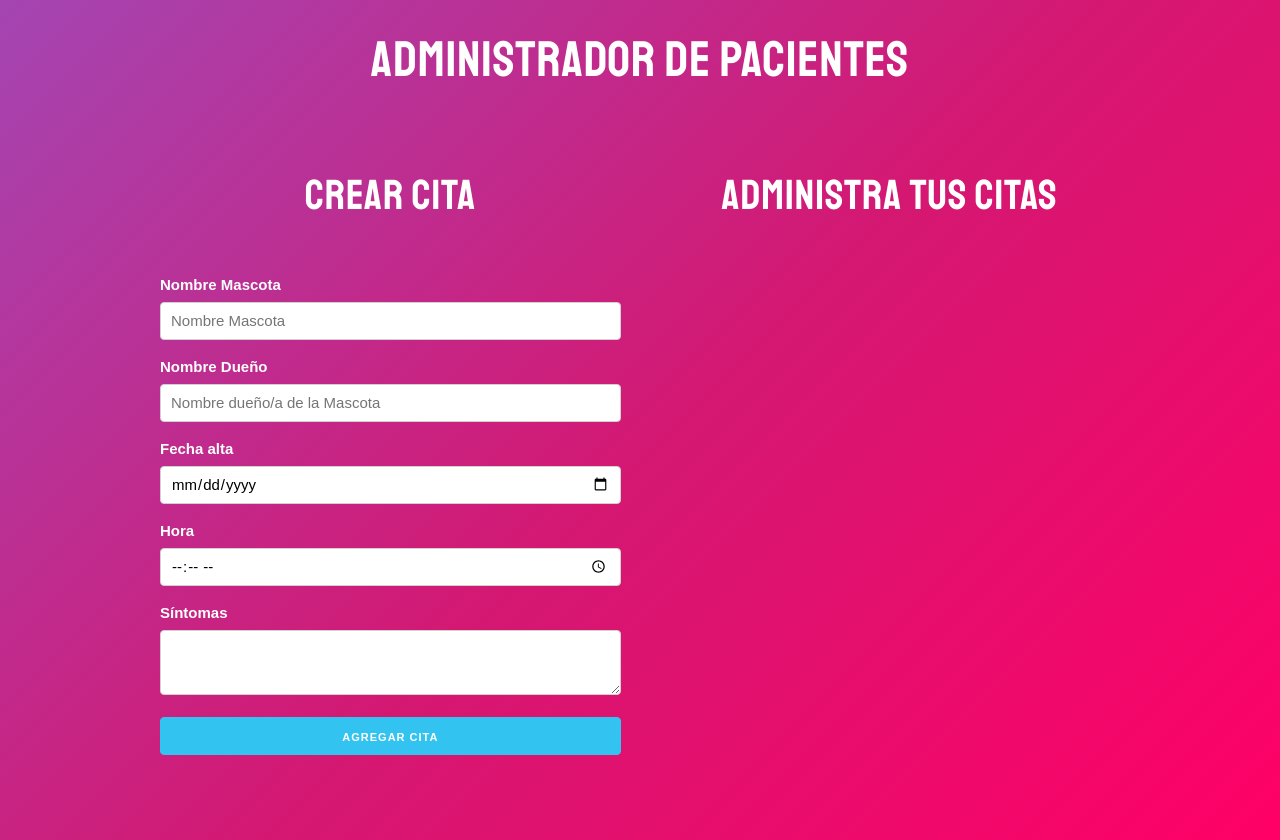
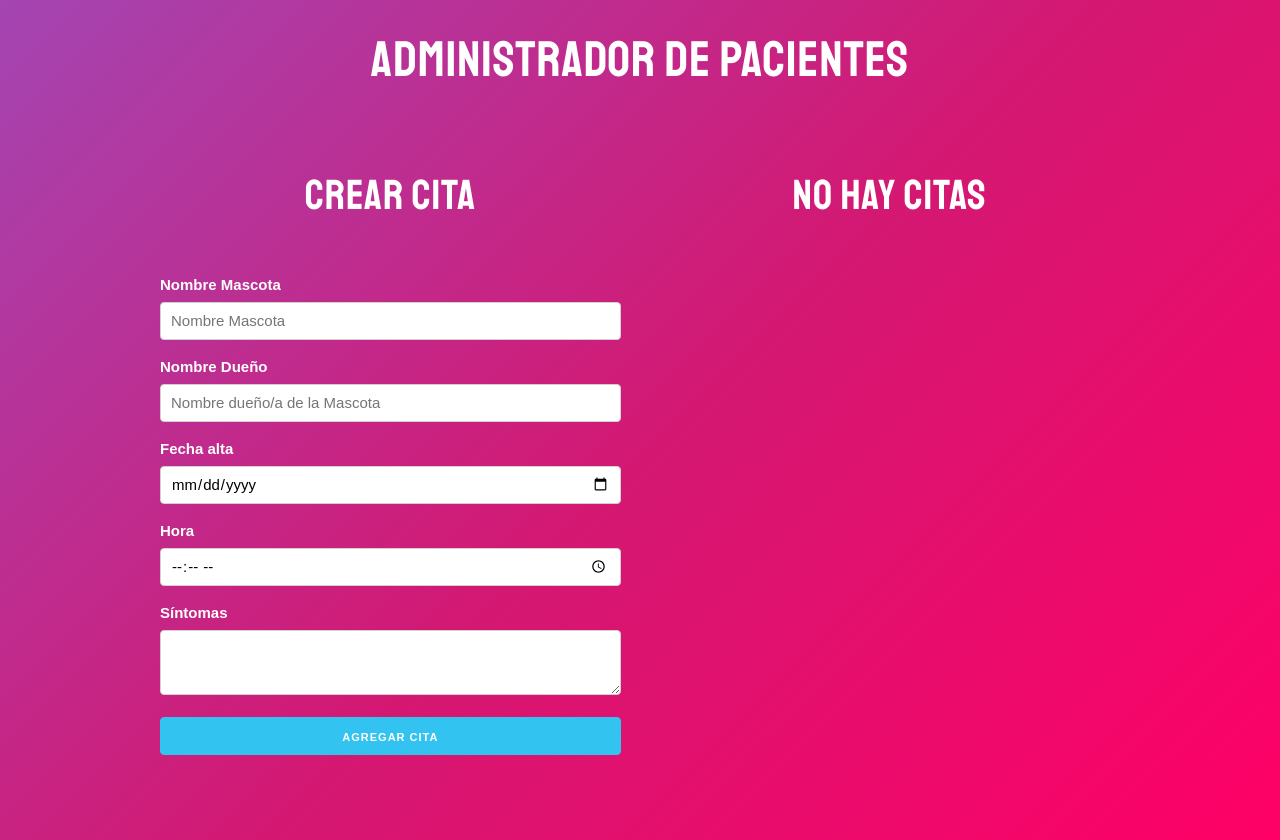
Before and after one commit to dev-ignacio-h/citas-react, a React (Create React App) app: page / in a window 1280 px wide. Built offline with nearby package versions, Linux system fonts and the light colour scheme.

Commit message:
titulo de condicional de listar citas

```diff
--- a/src/App.js
+++ b/src/App.js
@@ -14,8 +14,11 @@ function App() {
   // Función que elimina una cita por su id
   const eliminarCita = id => {
     const nuevasCitas = citas.filter(cita => cita.id !== id);
-    guardarCitas(nuevasCitas)
+    guardarCitas(nuevasCitas);
   };
+
+  // Mensaje condicional
+  const tituloCitas = citas.length ? 'Administra tus citas' : 'No hay citas';
 
   return (
     <>
@@ -26,7 +29,7 @@ function App() {
             <Formulario crearCita={crearCita} />
           </div>
           <div className="one-half column">
-            <h2>Administra tus citas</h2>
+            <h2>{tituloCitas}</h2>
             {citas.map(cita => (
               <Cita key={cita.id} cita={cita} eliminarCita={eliminarCita} />
             ))}
```
